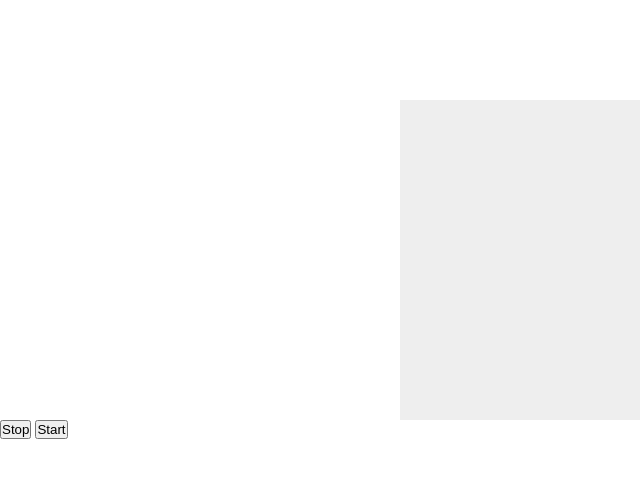
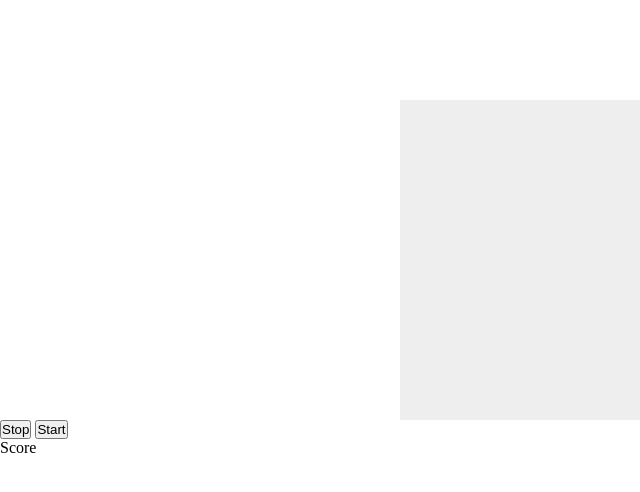
Before and after one commit to MeAriJit/Arcade-Game, a plain HTML site: page index.html in a window 1280 px wide. Shown: the full height of the page, 0-640 px from the left. Drawn offline with Linux system fonts and the light colour scheme.

Commit message:
Add text Score

```diff
--- a/index.html
+++ b/index.html
@@ -11,15 +11,14 @@
     <meta charset="utf-8" />
     <title>Break Out</title>
     <link rel="stylesheet" type="text/css" href="./css/style.css">
-
-
 </head>
 <body>
 <!--Canvas element for game -->
 <canvas id="myCanvas" width="480" height="320"></canvas>
 <button id= "btn" onclick="stop()">Stop</button>
-<button id= "btn" onclick="start()">Start</button>
-<p id="score"><p>
+<button id= "btn" onclick="start()">Start</button><br>
+Score<p id="score" style="display: inline" ><p>
+
 <script src="./js/main.js"></script>
 </body>
 </html>
--- a/js/main.js
+++ b/js/main.js
@@ -65,10 +65,12 @@
                 count++;
             }
             else{
-                //alert("Game Over");
-                document.getElementById("score").textContent=count
+                //
+
+                document.getElementById("score").textContent=count;
+                console.log("count"+count);
+               // alert("Game Over");
                 document.location.reload();
-                console.log("count"+count);
             }
         }
         x += dx;
```
